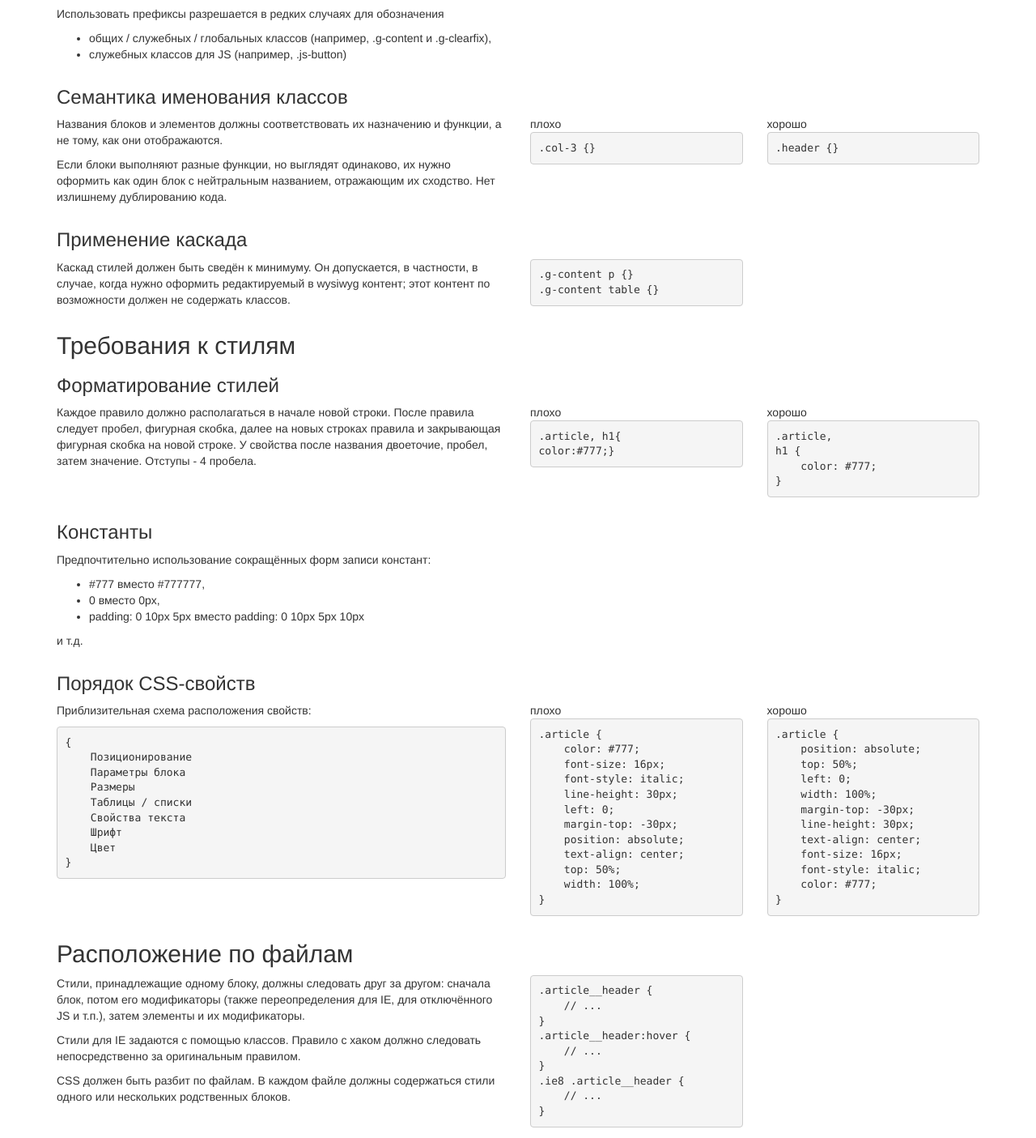
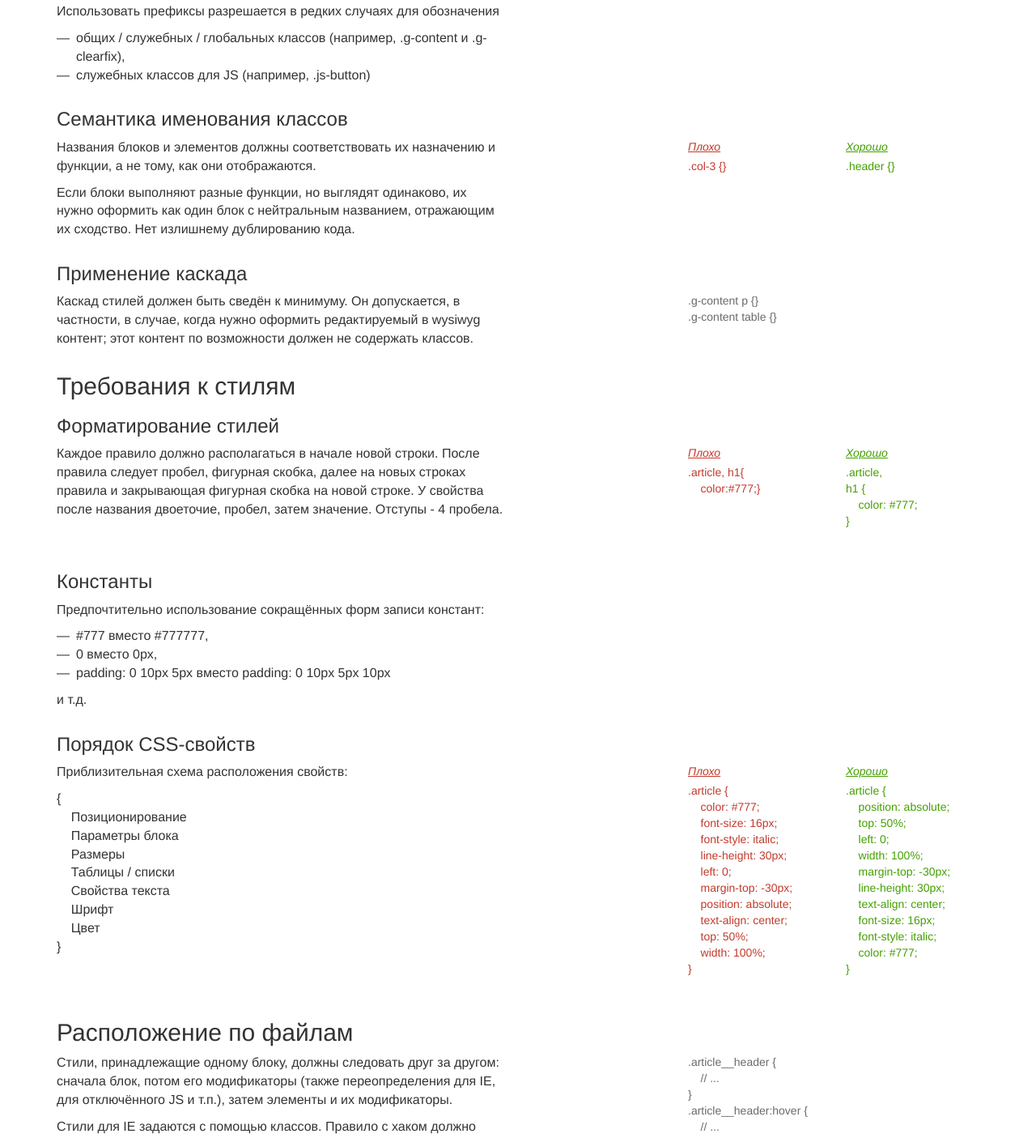
Before and after one commit to futurecolors/css-requirements, a plain HTML site: page index.html in a window 1280 px wide. Shown: the part 590-1995 px from the top of the page at 81% size. Drawn offline with Linux system fonts and the light colour scheme.

Commit message:
Оформление

```diff
--- a/css/css-requirements.css
+++ b/css/css-requirements.css
@@ -1,8 +1,78 @@
+/**
+ * @section     Требования
+ */
+
 .requirements {
     margin-top: 20px;
     margin-bottom: 50px;
 }
 
+
+/**
+ * @section     Секция требований
+ */
+
 .requirements-section {}
-.requirements-section__text {}
-.requirements-section__example {}
+.requirements-section__text {
+    font-size: 16px;
+}
+.requirements-section__formatted {
+    display: inline-block;
+    padding: 0;
+    font-size: 16px;
+    font-family: inherit;
+    background: none;
+    border: none;
+}
+.requirements-section__example {
+    font-size: 14px;
+    color: #6a6a6a;
+    margin-bottom: 3ex;
+}
+.requirements-section__example_type_bad {
+    color: #c23b2d;
+}
+.requirements-section__example_type_good {
+    color: #44a000;
+}
+.requirements-section__example-header {
+    text-decoration: underline;
+    font-style: italic;
+    margin-bottom: 0.5ex;
+}
+.requirements-section__example-formatted {
+    padding: 0;
+    font-size: 14px;
+    font-family: inherit;
+    color: inherit;
+    background: none;
+    border: none;
+}
+
+
+/**
+ * @section     Списки
+ */
+
+.mdashed-list {
+    padding-left: 1.5em;
+    list-style: none;
+}
+.mdashed-list li {
+    position: relative;
+}
+.mdashed-list li:before {
+    content: "—";
+    position: absolute;
+    top: 0;
+    left: -1.5em;
+}
+
+
+/**
+ * @section     Особые ссылки
+ */
+
+.link {
+    font-size: 18px;
+}
--- a/index.html
+++ b/index.html
@@ -12,7 +12,10 @@
 </head>
 <body>
 <section class="requirements container">
-    <h1>Требования к вёрстке</h1>
+    <h1>
+        Требования к вёрстке.
+        <span class="text-muted">Future Colors</span>
+    </h1>
 
     <h2>Общие требования к именованию классов</h2>
 
@@ -20,7 +23,7 @@
 
     <article class="requirements-section row">
         <div class="requirements-section__text col-sm-6">
-            <ul>
+            <ul class="mdashed-list">
                 <li>Для разметки можно использовать теги HTML5.</li>
                 <li>Значения всех атрибутов должны быть заключены в кавычки (").</li>
                 <li>Форматирование HTML иерархическое, отступ — 4 пробела.</li>
@@ -34,15 +37,18 @@
     <article class="requirements-section row">
         <div class="requirements-section__text col-sm-6">
             <p>
-                Именование классов должно вестись в терминологии "БЭМ":http://ru.bem.info/method/definitions/
+                Именование классов должно вестись в терминологии БЭМ.
             </p>
             <p>
                 Схема именования:
             </p>
-            <pre>.block
+            <pre class="requirements-section__formatted">.block
 .block_mod_value
 .block__element
 .block__element_mod_value</pre>
+        </div>
+        <div class="requirements-section__example col-sm-4 col-sm-offset-2">
+            <a href="http://ru.bem.info/method/definitions/">ru.bem.info/method/definitions/</a>
         </div>
     </article>
 
@@ -53,7 +59,7 @@
             <p>
                 Использовать префиксы разрешается в редких случаях для обозначения
             </p>
-            <ul>
+            <ul class="mdashed-list">
                 <li>общих / служебных / глобальных классов (например, .g-content и .g-clearfix),</li>
                 <li>служебных классов для JS (например, .js-button)</li>
             </ul>
@@ -73,13 +79,13 @@
                 названием, отражающим их сходство. Нет излишнему дублированию кода.
             </p>
         </div>
-        <div class="requirements-section__example col-md-3 col-sm-6">
-            плохо
-            <pre>.col-3 {}</pre>
+        <div class="requirements-section__example requirements-section__example_type_bad col-md-2 col-sm-4 col-sm-offset-2 col-md-offset-2">
+            <div class="requirements-section__example-header">Плохо</div>
+            <pre class="requirements-section__example-formatted">.col-3 {}</pre>
         </div>
-        <div class="requirements-section__example col-md-3 col-sm-6">
-            хорошо
-            <pre>.header {}</pre>
+        <div class="requirements-section__example requirements-section__example_type_good col-md-2 col-sm-4 col-sm-offset-2 col-md-offset-0">
+            <div class="requirements-section__example-header">Хорошо</div>
+            <pre class="requirements-section__example-formatted">.header {}</pre>
         </div>
     </article>
 
@@ -92,8 +98,8 @@
                 редактируемый в wysiwyg контент; этот контент по возможности должен не содержать классов.
             </p>
         </div>
-        <div class="requirements-section__example col-md-3 col-sm-6">
-            <pre>.g-content p {}
+        <div class="requirements-section__example col-md-2 col-sm-4 col-sm-offset-2 col-md-offset-2">
+            <pre class="requirements-section__example-formatted">.g-content p {}
 .g-content table {}</pre>
         </div>
     </article>
@@ -112,14 +118,14 @@
                 Отступы - 4 пробела.
             </p>
         </div>
-        <div class="requirements-section__example col-md-3 col-sm-6">
-            плохо
-            <pre>.article, h1{
-color:#777;}</pre>
+        <div class="requirements-section__example requirements-section__example_type_bad col-md-2 col-sm-4 col-sm-offset-2 col-md-offset-2">
+            <div class="requirements-section__example-header">Плохо</div>
+            <pre class="requirements-section__example-formatted">.article, h1{
+    color:#777;}</pre>
         </div>
-        <div class="requirements-section__example col-md-3 col-sm-6">
-            хорошо
-            <pre>.article,
+        <div class="requirements-section__example requirements-section__example_type_good col-md-2 col-sm-4 col-sm-offset-2 col-md-offset-0">
+            <div class="requirements-section__example-header">Хорошо</div>
+            <pre class="requirements-section__example-formatted">.article,
 h1 {
     color: #777;
 }</pre>
@@ -133,7 +139,7 @@ h1 {
             <p>
                 Предпочтительно использование сокращённых форм записи констант:
             </p>
-            <ul>
+            <ul class="mdashed-list">
                 <li>#777 вместо #777777,</li>
                 <li>0 вместо 0px,</li>
                 <li>padding: 0 10px 5px вместо padding: 0 10px 5px 10px</li>
@@ -151,7 +157,7 @@ h1 {
             <p>
                 Приблизительная схема расположения свойств:
             </p>
-            <pre>{
+            <pre class="requirements-section__formatted">{
     Позиционирование
     Параметры блока
     Размеры
@@ -161,9 +167,9 @@ h1 {
     Цвет
 }</pre>
         </div>
-        <div class="requirements-section__example col-md-3 col-sm-6">
-            плохо
-            <pre>.article {
+        <div class="requirements-section__example requirements-section__example_type_bad col-md-2 col-sm-4 col-sm-offset-2 col-md-offset-2">
+            <div class="requirements-section__example-header">Плохо</div>
+            <pre class="requirements-section__example-formatted">.article {
     color: #777;
     font-size: 16px;
     font-style: italic;
@@ -176,9 +182,9 @@ h1 {
     width: 100%;
 }</pre>
         </div>
-        <div class="requirements-section__example col-md-3 col-sm-6">
-            хорошо
-            <pre>.article {
+        <div class="requirements-section__example requirements-section__example_type_good col-md-2 col-sm-4 col-sm-offset-2 col-md-offset-0">
+            <div class="requirements-section__example-header">Хорошо</div>
+            <pre class="requirements-section__example-formatted">.article {
     position: absolute;
     top: 50%;
     left: 0;
@@ -211,8 +217,8 @@ h1 {
                 блоков.
             </p>
         </div>
-        <div class="requirements-section__example col-md-3 col-sm-6">
-            <pre>.article__header {
+        <div class="requirements-section__example col-md-2 col-sm-4 col-sm-offset-2 col-md-offset-2">
+            <pre class="requirements-section__example-formatted">.article__header {
     // ...
 }
 .article__header:hover {
@@ -231,7 +237,7 @@ h1 {
     <article class="requirements-section row">
         <div class="requirements-section__text col-sm-6">
             <p>
-                Допускается использование "less":http://lesscss.org/.
+                Допускается использование LESS.
             </p>
             <p>
                 Каждый css-класс должен являться отдельным определением за исключением состояний, псевдоэлементов, media
@@ -241,18 +247,21 @@ h1 {
                 Следует использовать переменные, примеси (аккуратно), функции.
             </p>
         </div>
-        <div class="requirements-section__example col-md-3 col-sm-6">
-            плохо
-            <pre>.article {
+        <div class="requirements-section__example col-sm-4 col-sm-offset-2">
+            <a href="http://lesscss.org/">lesscss.org</a>
+        </div>
+        <div class="requirements-section__example requirements-section__example_type_bad col-md-2 col-sm-4 col-sm-offset-2 col-md-offset-2">
+            <div class="requirements-section__example-header">Плохо</div>
+            <pre class="requirements-section__example-formatted">.article {
     // ...
     &__header {
         // ...
     }
 }</pre>
         </div>
-        <div class="requirements-section__example col-md-3 col-sm-6">
-            хорошо
-            <pre>.article {
+        <div class="requirements-section__example requirements-section__example_type_good col-md-2 col-sm-4 col-sm-offset-2 col-md-offset-0">
+            <div class="requirements-section__example-header">Хорошо</div>
+            <pre class="requirements-section__example-formatted">.article {
     // ...
 
     &:hover {
@@ -269,7 +278,7 @@ h1 {
 
     <article class="requirements-section row">
         <div class="requirements-section__text col-sm-6">
-            <ul>
+            <ul class="mdashed-list">
                 <li>При использовании less правила организации файлов такие же, как и для обычного css.</li>
                 <li>
                     Общие используемые переменные и миксины должны быть вынесены в отдельные файлы и подключаться по мере
@@ -280,8 +289,8 @@ h1 {
                 <li>Подключение стилей на сайт должно осуществляться через один less-файл</li>
             </ul>
         </div>
-        <div class="requirements-section__example col-md-3 col-sm-6">
-    <pre>header.less
+        <div class="requirements-section__example col-md-2 col-sm-4 col-sm-offset-2 col-md-offset-2">
+    <pre class="requirements-section__example-formatted">header.less
 
 footer.less
 
@@ -297,10 +306,10 @@ project.less
         <div class="requirements-section__text col-sm-6">
             <ul class="list-unstyled">
                 <li>
-                    <a href="http://bem.info">БЭМ</a>
+                    <a class="link" href="http://bem.info">БЭМ</a>
                 </li>
                 <li>
-                    <a href="http://blog.futurecolors.ru/2012/05/b-left-b-right.html">.b-left или .b-right?</a>
+                    <a class="link" href="http://blog.futurecolors.ru/2012/05/b-left-b-right.html">b-left или b-right?</a>
                 </li>
             </ul>
         </div>
```
